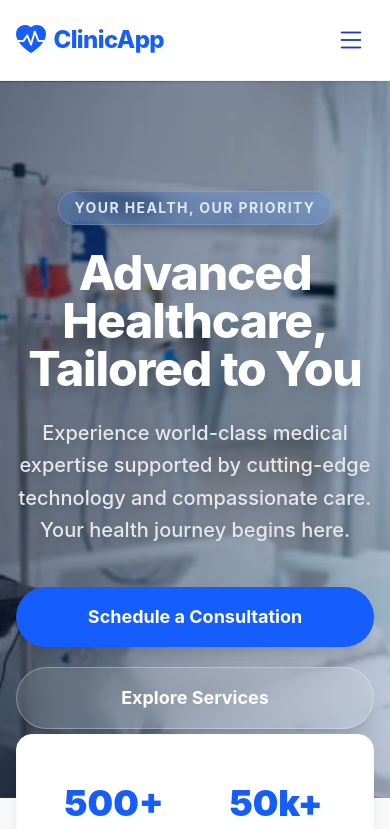
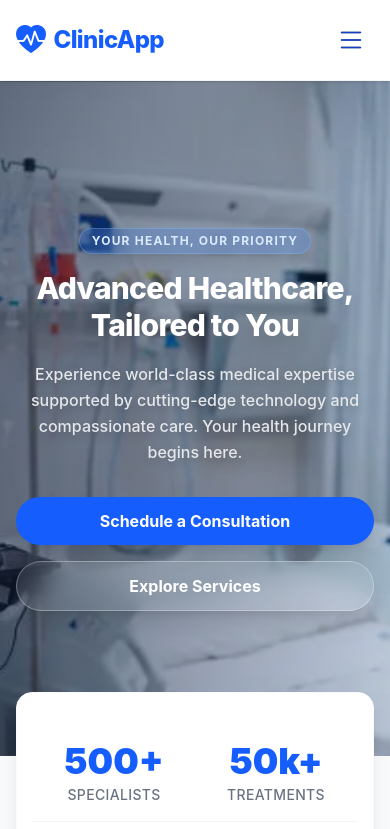
Before and after one commit to Jayashree102005/ClinicApp, a React (Vite) app in the folder my-project/Frontend/: page / in a window 390 px wide. Shown: the top 829 px of the page. Built offline with nearby package versions, Linux system fonts and the light colour scheme; no server answers.

Commit message:
Updated homepage responsive design

```diff
--- a/my-project/Frontend/src/pages/Home.jsx
+++ b/my-project/Frontend/src/pages/Home.jsx
@@ -45,30 +45,44 @@ const Home = () => {
 
         {/* 1. Hero Banner */}
 <section
-          className="relative h-[85vh] flex items-center justify-center bg-cover bg-center"
+  className="relative min-h-[80vh] md:h-[85vh] flex items-center justify-center bg-cover bg-center"
   style={{ backgroundImage: `url(${homebg})` }}
 >
   <div className="absolute inset-0 bg-blue-900/15" />
   <div className="absolute inset-0 bg-gradient-to-r from-slate-900/50 via-slate-900/30 to-slate-900/10" />
 
-          <div className="relative z-10 text-center px-4 text-white mt-10 w-full max-w-5xl mx-auto">
-            <span className="inline-block py-1.5 px-4 rounded-full bg-blue-500/20 backdrop-blur-md border border-blue-300/30 text-sm font-bold tracking-widest mb-6 uppercase shadow-lg text-blue-100">
+  <div className="relative z-10 text-center px-4 sm:px-6 text-white w-full max-w-5xl mx-auto">
+
+    <span className="inline-block py-1 px-3 sm:py-1.5 sm:px-4 rounded-full bg-blue-500/20 backdrop-blur-md border border-blue-300/30 text-xs sm:text-sm font-bold tracking-widest mb-4 sm:mb-6 uppercase shadow-lg text-blue-100">
       Your Health, Our Priority
     </span>
-            <h1 className="text-5xl md:text-7xl font-extrabold mb-6 tracking-tight drop-shadow-xl">
-              Advanced Healthcare,<br />Tailored to You
+
+    <h1 className="text-3xl sm:text-5xl md:text-6xl lg:text-7xl font-extrabold mb-4 sm:mb-6 tracking-tight drop-shadow-xl leading-tight">
+      Advanced Healthcare,
+      <br />
+      Tailored to You
     </h1>
-            <p className="text-xl md:text-2xl mb-10 max-w-3xl mx-auto font-medium leading-relaxed drop-shadow-lg text-gray-200">
+
+    <p className="text-base sm:text-lg md:text-xl lg:text-2xl mb-8 sm:mb-10 max-w-3xl mx-auto font-medium leading-relaxed drop-shadow-lg text-gray-200">
       Experience world-class medical expertise supported by cutting-edge technology and compassionate care. Your health journey begins here.
     </p>
-            <div className="flex flex-col sm:flex-row gap-5 justify-center">
-              <Link to="/doctors" className="bg-blue-600 hover:bg-blue-500 text-white px-8 py-4 rounded-full text-lg font-bold transition-all shadow-xl hover:shadow-blue-500/40 transform hover:-translate-y-1">
+
+    <div className="flex flex-col sm:flex-row gap-4 sm:gap-5 justify-center items-center">
+      <Link
+        to="/doctors"
+        className="w-full sm:w-auto bg-blue-600 hover:bg-blue-500 text-white px-6 sm:px-8 py-3 sm:py-4 rounded-full text-base sm:text-lg font-bold transition-all shadow-xl hover:shadow-blue-500/40 transform hover:-translate-y-1"
+      >
         Schedule a Consultation
       </Link>
-              <Link to="/service" className="bg-white/10 hover:bg-white/20 backdrop-blur-md border border-white/30 text-white px-8 py-4 rounded-full text-lg font-bold transition-all shadow-xl transform hover:-translate-y-1">
+
+      <Link
+        to="/service"
+        className="w-full sm:w-auto bg-white/10 hover:bg-white/20 backdrop-blur-md border border-white/30 text-white px-6 sm:px-8 py-3 sm:py-4 rounded-full text-base sm:text-lg font-bold transition-all shadow-xl transform hover:-translate-y-1"
+      >
         Explore Services
       </Link>
     </div>
+
   </div>
 </section>
 
```
Lines whose indentation alone changed are shown as unchanged.
